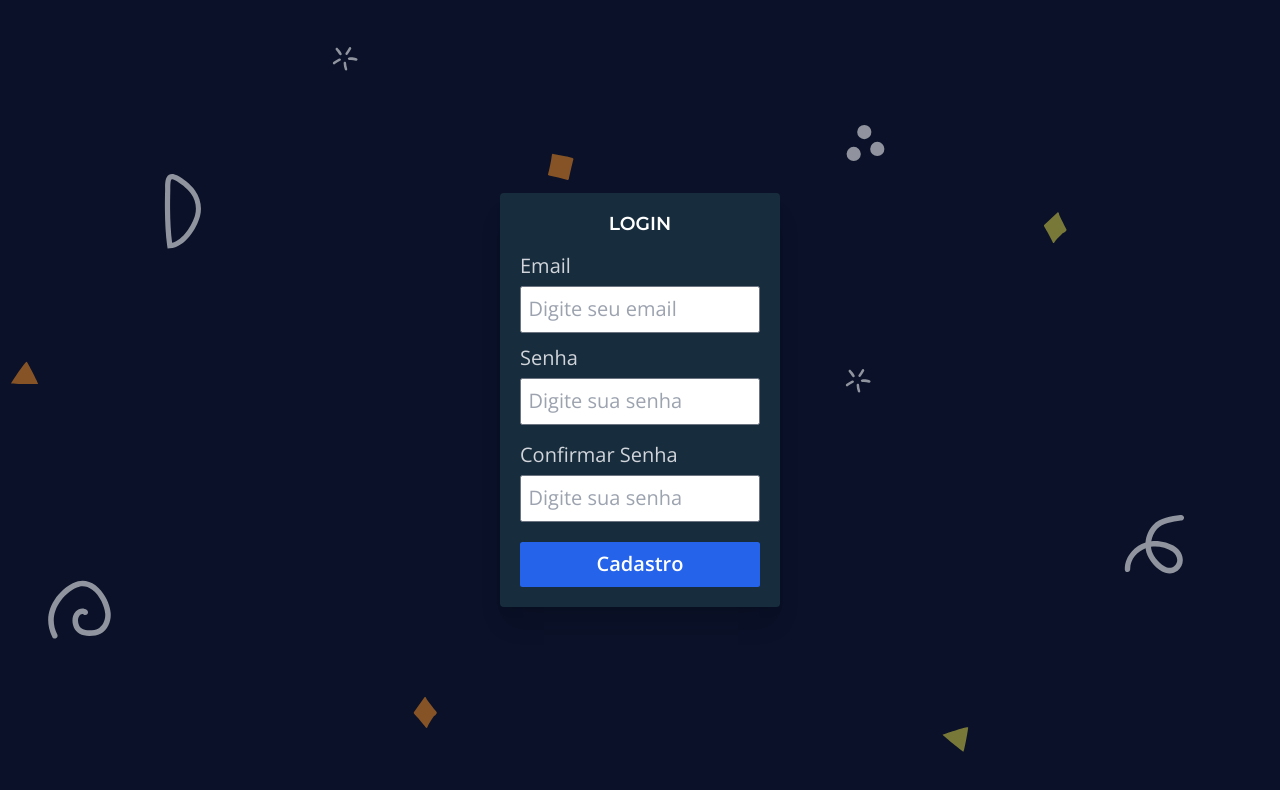
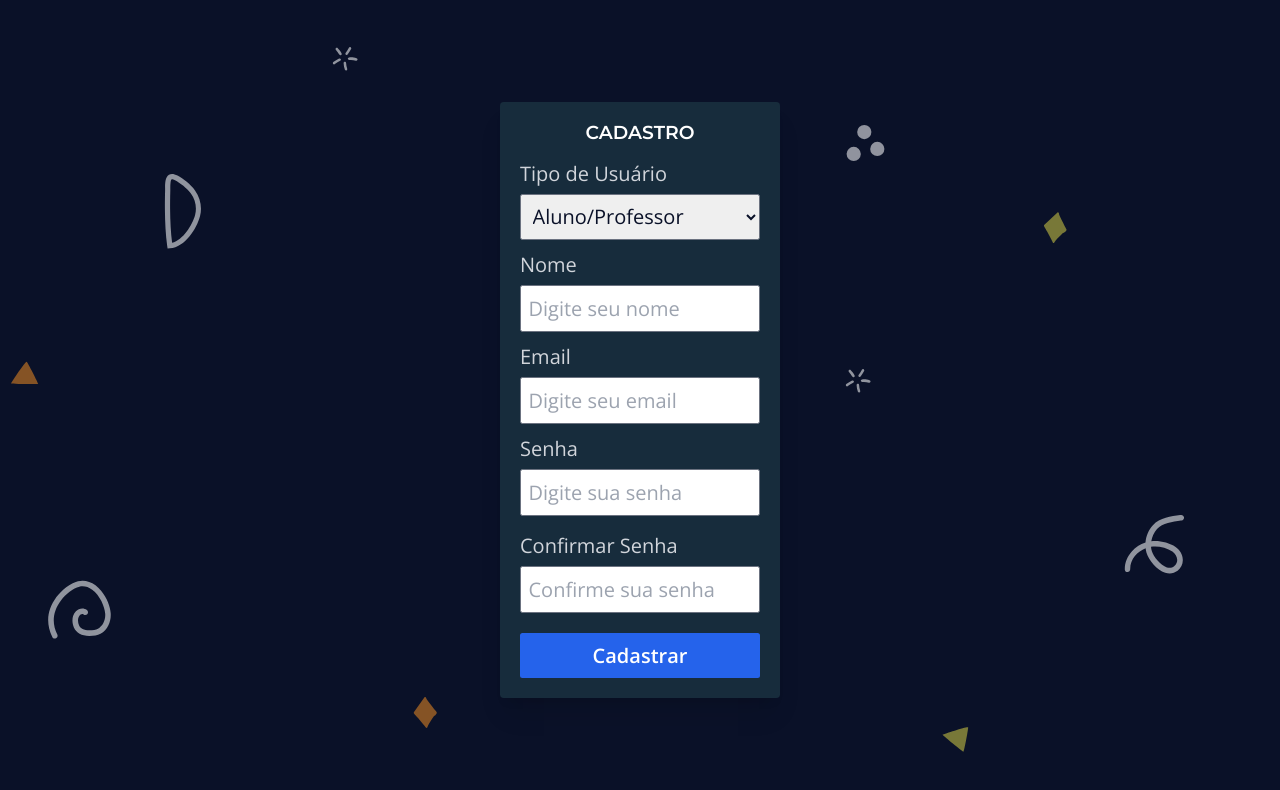
Before and after one commit to LuiZooKe/Unifood, a React (Create React App) app: page /cadastro in a window 1280 px wide. Shown: the top 790 px of the page. Built offline with nearby package versions, Linux system fonts and the light colour scheme.

Commit message:
Banco de dados

```diff
--- a/src/Routes/Login/Cadastro.js
+++ b/src/Routes/Login/Cadastro.js
@@ -1,51 +1,124 @@
-import React from 'react';
-import './login-cadastro.css'
-import { useNavigate } from 'react-router-dom'
+import React, { useState } from 'react';
+import './login-cadastro.css';
+import { useNavigate } from 'react-router-dom';
 
 function Cadastro() {
   const navigate = useNavigate();
+  const [tipoUsuario, setTipoUsuario] = useState('1'); // padrão: Aluno/Professor
+  const [nome, setNome] = useState('');
+  const [email, setEmail] = useState('');
+  const [senha, setSenha] = useState('');
+  const [confirmarSenha, setConfirmarSenha] = useState('');
+  const [erro, setErro] = useState('');
+
+  const handleSubmit = async (e) => {
+  e.preventDefault();
+
+  if (senha !== confirmarSenha) {
+    setErro('As senhas devem ser iguais.');
+    return;
+  }
+
+  if (!email.toLowerCase().endsWith('@unifucamp.edu.br')) {
+    setErro('Você não é aluno.');
+    return;
+  }
+
+  try {
+    const response = await fetch('http://localhost/UNIFOOD/database/register.php', {
+      method: 'POST',
+      headers: {
+        'Content-Type': 'application/json'
+      },
+      body: JSON.stringify({ nome, email, senha, tipo_usuario: parseInt(tipoUsuario) })
+    });
+
+    const data = await response.json();
+
+    if (data.success) {
+      setErro('');
+      navigate('/');
+    } else {
+      setErro(data.message || 'Erro ao cadastrar.');
+    }
+  } catch (error) {
+    console.error('Erro ao enviar:', error);
+    setErro('Erro na conexão com o servidor.');
+  }
+};
 
   return (
-        <div className="flex items-center justify-center min-h-screen main">
+    <form onSubmit={handleSubmit} className="flex items-center justify-center min-h-screen main">
       <div className="bg-[#172c3c] rounded-md p-8 shadow-xl max-w-md w-full mx-4">
-                <h1 className="text-white text-3xl font-semibold mb-6 text-center">Login</h1>
+        <h1 className="text-white text-3xl font-semibold mb-6 text-center">Cadastro</h1>
 
-                <label className="block text-gray-300 mb-2" htmlFor="email">
-                Email
-                </label>
+
+        <label className="block text-gray-300 mb-2" htmlFor="tipoUsuario">Tipo de Usuário</label>
+        <select
+          id="tipoUsuario"
+          value={tipoUsuario}
+          onChange={(e) => setTipoUsuario(e.target.value)}
+          className="w-full p-3 mb-4 rounded border border-gray-500 focus:outline-none focus:border-blue-500"
+          required
+        >
+          <option value="1">Aluno/Professor</option>
+          <option value="2">Responsável</option>
+        </select>
+
+        <label className="block text-gray-300 mb-2" htmlFor="nome">Nome</label>
+        <input
+          id="nome"
+          type="text"
+          placeholder="Digite seu nome"
+          value={nome}
+          onChange={(e) => setNome(e.target.value)}
+          className="w-full p-3 mb-4 rounded border border-gray-500 focus:outline-none focus:border-blue-500"
+          required
+        />
+
+        <label className="block text-gray-300 mb-2" htmlFor="email">Email</label>
         <input
           id="email"
           type="email"
           placeholder="Digite seu email"
+          value={email}
+          onChange={(e) => setEmail(e.target.value)}
           className="w-full p-3 mb-4 rounded border border-gray-500 focus:outline-none focus:border-blue-500"
+          required
         />
 
-                <label className="block text-gray-300 mb-2" htmlFor="password">
-                Senha
-                </label>
+        <label className="block text-gray-300 mb-2" htmlFor="senha">Senha</label>
         <input
-                id="password"
+          id="senha"
           type="password"
           placeholder="Digite sua senha"
+          value={senha}
+          onChange={(e) => setSenha(e.target.value)}
           className="w-full p-3 mb-6 rounded border border-gray-500 focus:outline-none focus:border-blue-500"
+          required
         />
-                <label className="block text-gray-300 mb-2" htmlFor="password">
-                Confirmar Senha
-                </label>
+
+        <label className="block text-gray-300 mb-2" htmlFor="confirmarSenha">Confirmar Senha</label>
         <input
-                id="password"
+          id="confirmarSenha"
           type="password"
-                placeholder="Digite sua senha"
+          placeholder="Confirme sua senha"
+          value={confirmarSenha}
+          onChange={(e) => setConfirmarSenha(e.target.value)}
           className="w-full p-3 mb-6 rounded border border-gray-500 focus:outline-none focus:border-blue-500"
+          required
         />
+
+        {erro && <p className="text-red-500 mb-4">{erro}</p>}
+
         <button
-                onClick={() => navigate('/')}
+          type="submit"
           className="w-full mt-2 bg-blue-600 hover:bg-blue-700 text-white font-semibold py-3 rounded transition-colors"
         >
-                Cadastro
+          Cadastrar
         </button>
       </div>
-        </div>
+    </form>
   );
 }
 
```
Also changed, not shown: 2 other files (tests, documents, lock files or other folders). Lines whose indentation alone changed are shown as unchanged.
